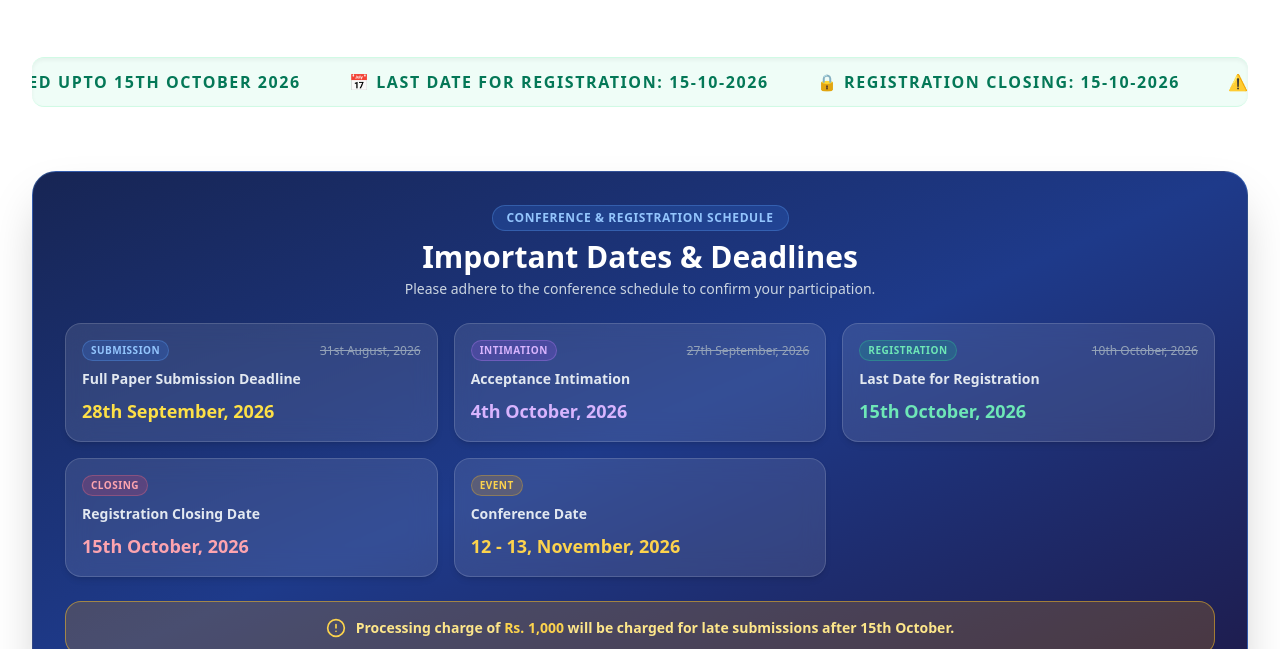
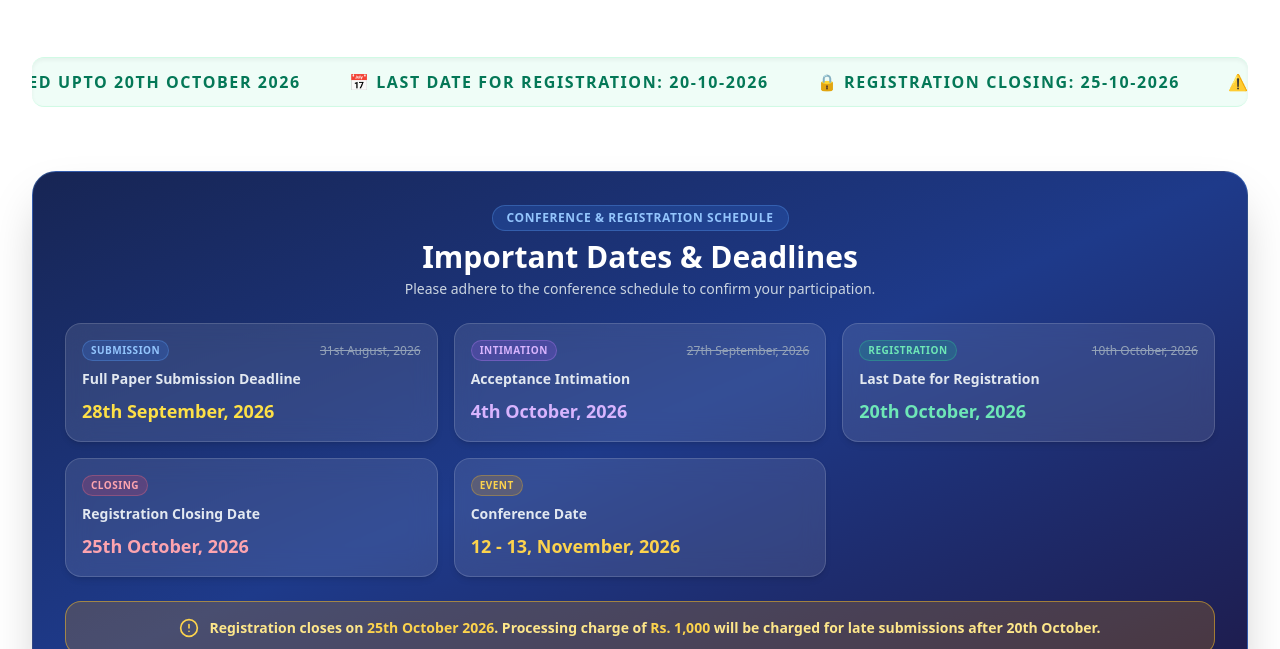
Before and after one commit to vikneshh-rs/icaisda26, a React (Vite) app in the folder CSE-Conference-main/: page /#/registration in a window 1280 px wide. Shown: the part 303-952 px from the top of the page. Built offline with nearby package versions, Linux system fonts and the light colour scheme; no server answers.

Commit message:
Update registration deadline to 20th Oct and closing date to 25th Oct across all components

```diff
--- a/CSE-Conference-main/src/Components/Home/AnnouncementSlider.jsx
+++ b/CSE-Conference-main/src/Components/Home/AnnouncementSlider.jsx
@@ -14,7 +14,7 @@ const AnnouncementSlider = () => {
     {
       badge: "EXTENDED",
       title: "Registration Deadline Extended",
-      desc: "Registration is extended up to 15th October 2026. Submit your registration soon!",
+      desc: "Registration is extended up to 20th October 2026. Submit your registration soon!",
       link: "#/registration",
       linkText: "Register Now",
       icon: <Sparkles className="w-4 h-4 text-yellow-300 shrink-0" />,
--- a/CSE-Conference-main/src/Components/Home/Speakers.jsx
+++ b/CSE-Conference-main/src/Components/Home/Speakers.jsx
@@ -197,11 +197,11 @@ const Speakers = () => {
                   {
                     label: "Last Date for Registration",
                     oldDate: "10th October, 2026",
-                    newDate: "15th October, 2026",
+                    newDate: "20th October, 2026",
                   },
                   {
                     label: "Registration Closing Date",
-                    newDate: "15th October, 2026",
+                    newDate: "25th October, 2026",
                   },
                   {
                     label: "Conference Date",
@@ -245,11 +245,11 @@ const Speakers = () => {
               {
                 label: "Last Date for Registration",
                 oldDate: "10th October, 2026",
-                newDate: "15th October, 2026",
+                newDate: "20th October, 2026",
               },
               {
                 label: "Registration Closing Date",
-                newDate: "15th October, 2026",
+                newDate: "25th October, 2026",
               },
               {
                 label: "Conference Date",
@@ -276,7 +276,7 @@ const Speakers = () => {
           {/* Late Submission Notice */}
           <div className="w-full bg-amber-400/20 border border-yellow-300/60 rounded-xl p-3.5 md:p-4 text-yellow-200 text-xs md:text-base font-semibold flex items-center justify-center gap-2 shadow-inner text-center">
             <span className="text-xl shrink-0">⚠️</span>
-            <span>Processing charge of <strong className="text-yellow-300 font-bold">Rs. 1,000</strong> will be charged for late submissions after 15th October.</span>
+            <span>Registration closes on <strong className="text-yellow-300 font-bold">25th October 2026</strong>. Late submission processing charges of <strong className="text-yellow-300 font-bold">Rs. 1,000</strong> apply after 20th October.</span>
           </div>
         </div>
 
--- a/CSE-Conference-main/src/Components/Submission/Guidelines.jsx
+++ b/CSE-Conference-main/src/Components/Submission/Guidelines.jsx
@@ -40,8 +40,8 @@ const Guidelines = () => {
           Last Date for Paper Submission: <b>28th September 2026</b>
         </p>
         <p className="text-blue-800 text-center text-sm md:text-base font-medium mb-6">
-          Last Date for Registration: <b>15th October 2026</b> &nbsp;|&nbsp; Registration Closing: <b>15th October 2026</b>
-          <span className="block text-xs md:text-sm text-amber-900 mt-1 font-semibold">⚠️ Processing charge of Rs. 1,000 will be charged for late submissions after 15th October.</span>
+          Last Date for Registration: <b>20th October 2026</b> &nbsp;|&nbsp; Registration Closing: <b>25th October 2026</b>
+          <span className="block text-xs md:text-sm text-amber-900 mt-1 font-semibold">⚠️ Registration closes on 25th October 2026. Late submission processing charges of Rs. 1,000 apply after 20th October.</span>
         </p>
 
         {/* Action Buttons Grid */}
--- a/CSE-Conference-main/src/Pages/ListenerRegistration.jsx
+++ b/CSE-Conference-main/src/Pages/ListenerRegistration.jsx
@@ -246,12 +246,12 @@ export default function ListenerRegistration() {
               <div className="text-left">
                 <div className="text-xs uppercase tracking-wider text-emerald-200 font-bold">Registration Timeline</div>
                 <div className="text-sm font-semibold text-white">
-                  Registration Extended: <span className="text-emerald-300 font-bold">15-10-2026</span> &nbsp;|&nbsp; Closing: <span className="text-rose-300 font-bold">15-10-2026</span>
+                  Registration Extended: <span className="text-emerald-300 font-bold">20-10-2026</span> &nbsp;|&nbsp; Closing: <span className="text-rose-300 font-bold">25-10-2026</span>
                 </div>
               </div>
             </div>
             <div className="bg-amber-400/20 border border-yellow-300/40 px-4 py-2 rounded-xl text-yellow-200 text-xs md:text-sm font-semibold text-center">
-              ⚠️ Processing charge of <strong className="text-yellow-300">Rs. 1,000</strong> will be charged for late submissions after 15th October.
+              ⚠️ Registration closes on <strong className="text-yellow-300">25th October 2026</strong>. Late submission processing charges of <strong className="text-yellow-300">Rs. 1,000</strong> apply after 20th October.
             </div>
           </div>
         </div>
--- a/CSE-Conference-main/src/Pages/PaperRegistration.jsx
+++ b/CSE-Conference-main/src/Pages/PaperRegistration.jsx
@@ -323,12 +323,12 @@ export default function PaperRegistration() {
               <div className="text-left">
                 <div className="text-xs uppercase tracking-wider text-blue-200 font-bold">Important Registration Schedule</div>
                 <div className="text-sm font-semibold text-white">
-                  Registration Extended: <span className="text-emerald-300 font-bold">15-10-2026</span> &nbsp;|&nbsp; Closing: <span className="text-rose-300 font-bold">15-10-2026</span>
+                  Registration Extended: <span className="text-emerald-300 font-bold">20-10-2026</span> &nbsp;|&nbsp; Closing: <span className="text-rose-300 font-bold">25-10-2026</span>
                 </div>
               </div>
             </div>
             <div className="bg-amber-400/20 border border-yellow-300/40 px-4 py-2 rounded-xl text-yellow-200 text-xs md:text-sm font-semibold text-center">
-              ⚠️ Processing charge of <strong className="text-yellow-300">Rs. 1,000</strong> will be charged for late submissions after 15th October.
+              ⚠️ Registration closes on <strong className="text-yellow-300">25th October 2026</strong>. Late submission processing charges of <strong className="text-yellow-300">Rs. 1,000</strong> apply after 20th October.
             </div>
           </div>
         </div>
@@ -652,7 +652,7 @@ export default function PaperRegistration() {
 
             <div className="p-3 bg-amber-50 border border-amber-200 rounded-xl text-xs md:text-sm text-amber-800 font-medium flex items-center gap-2">
               <AlertCircle className="w-4 h-4 text-amber-600 shrink-0" />
-              <span><strong>Note:</strong> Last date for registration is <strong>15-10-2026</strong>. A processing charge of <strong>Rs. 1,000</strong> will be charged for late submissions after 15th October.</span>
+              <span><strong>Note:</strong> Last date for registration is <strong>20-10-2026</strong>. Registration closes on <strong>25th October 2026</strong>. Late submission processing charges of <strong>Rs. 1,000</strong> apply after 20th October.</span>
             </div>
 
             {/* Payment Fields */}
--- a/CSE-Conference-main/src/Pages/Registration.jsx
+++ b/CSE-Conference-main/src/Pages/Registration.jsx
@@ -103,16 +103,16 @@ const Registration = () => {
         <div className="w-full bg-emerald-50/80 border-y border-emerald-100 py-3 overflow-hidden rounded-xl shadow-inner relative">
           <div className="animate-marquee whitespace-nowrap text-sm md:text-base font-bold text-emerald-700 uppercase tracking-widest flex items-center gap-12">
             <span>📢 Paper Notification is in Progress</span>
-            <span>🎉 Registration Extended upto 15th October 2026</span>
-            <span>📅 Last Date for Registration: 15-10-2026</span>
-            <span>🔒 Registration Closing: 15-10-2026</span>
-            <span>⚠️ Late Submission Processing Charge: Rs. 1,000 (after 15th October)</span>
+            <span>🎉 Registration Extended upto 20th October 2026</span>
+            <span>📅 Last Date for Registration: 20-10-2026</span>
+            <span>🔒 Registration Closing: 25-10-2026</span>
+            <span>⚠️ Late Submission Processing Charge: Rs. 1,000 (after 20th October)</span>
             {/* Duplicate for seamless loop */}
             <span>📢 Paper Notification is in Progress</span>
-            <span>🎉 Registration Extended upto 15th October 2026</span>
-            <span>📅 Last Date for Registration: 15-10-2026</span>
-            <span>🔒 Registration Closing: 15-10-2026</span>
-            <span>⚠️ Late Submission Processing Charge: Rs. 1,000 (after 15th October)</span>
+            <span>🎉 Registration Extended upto 20th October 2026</span>
+            <span>📅 Last Date for Registration: 20-10-2026</span>
+            <span>🔒 Registration Closing: 25-10-2026</span>
+            <span>⚠️ Late Submission Processing Charge: Rs. 1,000 (after 20th October)</span>
           </div>
           <style>
             {`
@@ -161,14 +161,14 @@ const Registration = () => {
               {
                 label: "Last Date for Registration",
                 oldDate: "10th October, 2026",
-                newDate: "15th October, 2026",
+                newDate: "20th October, 2026",
                 badge: "REGISTRATION",
                 badgeColor: "bg-emerald-500/20 text-emerald-300 border-emerald-400/30",
                 dateColor: "text-emerald-300",
               },
               {
                 label: "Registration Closing Date",
-                newDate: "15th October, 2026",
+                newDate: "25th October, 2026",
                 badge: "CLOSING",
                 badgeColor: "bg-rose-500/20 text-rose-300 border-rose-400/30",
                 dateColor: "text-rose-300",
@@ -203,7 +203,7 @@ const Registration = () => {
 
           <div className="w-full bg-amber-500/20 border border-amber-400/50 p-3.5 sm:p-4 rounded-2xl text-amber-200 text-xs sm:text-sm font-semibold flex items-center justify-center gap-2.5 text-center">
             <AlertCircle className="w-5 h-5 text-amber-300 shrink-0" />
-            <span>Processing charge of <strong className="text-amber-300 font-bold">Rs. 1,000</strong> will be charged for late submissions after 15th October.</span>
+            <span>Registration closes on <strong className="text-amber-300 font-bold">25th October 2026</strong>. Processing charge of <strong className="text-amber-300 font-bold">Rs. 1,000</strong> will be charged for late submissions after 20th October.</span>
           </div>
         </div>
 
@@ -270,7 +270,7 @@ const Registration = () => {
               <div className="flex gap-3 bg-amber-100/60 p-3.5 rounded-xl border border-amber-300">
                 <AlertCircle className="w-6 h-6 text-amber-700 shrink-0 mt-0.5" />
                 <p className="text-amber-950 font-medium">
-                  <strong>Key Registration Deadlines:</strong> The last date for registration is <strong>15th October 2026</strong>. A processing charge of <strong>Rs. 1,000</strong> will be charged for late submissions after 15th October.
+                  <strong>Key Registration Deadlines:</strong> The last date for registration is <strong>20th October 2026</strong>. A processing charge of <strong>Rs. 1,000</strong> will be charged for late submissions after 20th October. (Hard deadline: <strong>25th October 2026</strong>).
                 </p>
               </div>
             </div>
@@ -396,7 +396,7 @@ const Registration = () => {
             </p>
             <p className="flex items-center gap-2 text-amber-800 font-semibold bg-amber-50 p-2.5 rounded-xl border border-amber-200">
               <span className="w-2 h-2 rounded-full bg-amber-500 shrink-0"></span>
-              A processing charge of Rs. 1,000 will be charged for late submissions after 15th October.
+              Registration closes on 25th October 2026. Processing charge of Rs. 1,000 will be charged for late submissions after 20th October.
             </p>
           </div>
         </div>
--- a/CSE-Conference-main/src/Pages/Timeline.jsx
+++ b/CSE-Conference-main/src/Pages/Timeline.jsx
@@ -56,11 +56,11 @@ const Timeline = () => {
                 {
                   label: "Last Date for Registration",
                   oldDate: "10th October, 2026",
-                  newDate: "15th October, 2026",
+                  newDate: "20th October, 2026",
                 },
                 {
                   label: "Registration Closing Date",
-                  newDate: "15th October, 2026",
+                  newDate: "25th October, 2026",
                 },
                 {
                   label: "Conference Date",
@@ -99,11 +99,11 @@ const Timeline = () => {
             {
               label: "Last Date for Registration",
               oldDate: "10th October, 2026",
-              newDate: "15th October, 2026",
+              newDate: "20th October, 2026",
             },
             {
               label: "Registration Closing Date",
-              newDate: "15th October, 2026",
+              newDate: "25th October, 2026",
             },
             {
               label: "Conference Date",
@@ -130,7 +130,7 @@ const Timeline = () => {
         {/* Late Submission Notice */}
         <div className="w-full bg-amber-500/20 border border-amber-400/60 rounded-xl p-3.5 md:p-4 text-amber-200 text-xs sm:text-sm md:text-base font-semibold flex items-center justify-center gap-2 text-center">
           <span className="text-xl shrink-0">⚠️</span>
-          <span>Processing charge of <strong className="text-amber-300 font-bold">Rs. 1,000</strong> will be charged for late submissions after 15th October.</span>
+          <span>Registration closes on <strong className="text-amber-300 font-bold">25th October 2026</strong>. Late submission processing charges of <strong className="text-amber-300 font-bold">Rs. 1,000</strong> apply after 20th October.</span>
         </div>
       </div>
     </div>
```
